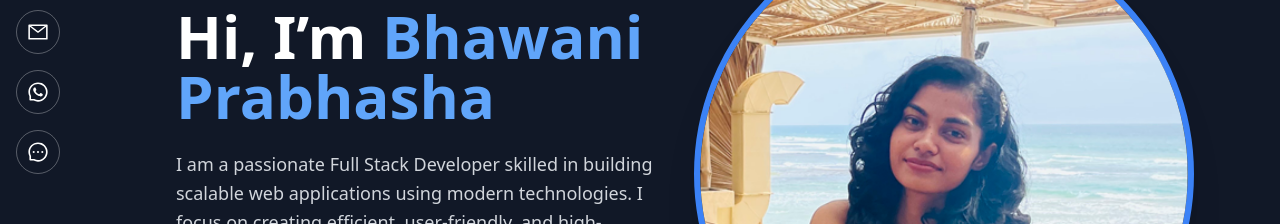
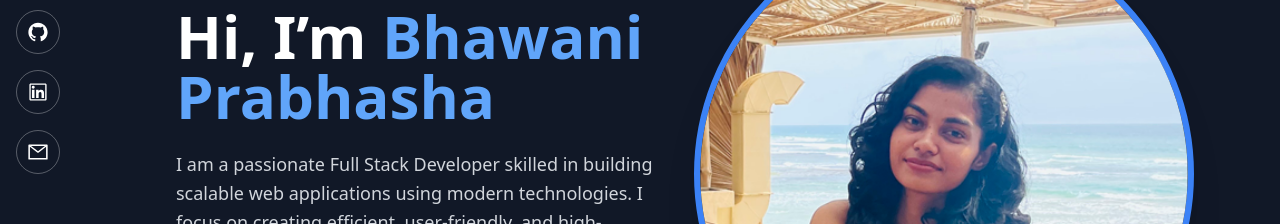
Before and after one commit to BhawaniPrabhasha/bhawani-prabhasha, a React (Vite) app: page / in a window 1280 px wide. Shown: the part 226-450 px from the top of the page. Built offline with nearby package versions, Linux system fonts and the light colour scheme.

Commit message:
update socialsidebar

```diff
--- a/src/components/SocialSidebar.jsx
+++ b/src/components/SocialSidebar.jsx
@@ -1,55 +1,42 @@
-
 import React from "react";
 import {
   AiOutlineGithub,
   AiOutlineLinkedin,
   AiOutlineMail,
-  AiOutlineWhatsApp,
-  AiOutlineMessage,
 } from "react-icons/ai";
 
 export default function SocialSidebar() {
   return (
     <div className="fixed left-4 top-1/2 -translate-y-1/2 z-50 hidden md:flex flex-col gap-4">
 
+      {/* GitHub */}
       <a
-        href="https://github.com/yourusername"
+        href="https://github.com/BhawaniPrabhasha"
         target="_blank"
+        rel="noopener noreferrer"
         className="social-icon"
       >
         <AiOutlineGithub />
       </a>
 
+      {/* LinkedIn */}
       <a
-        href="https://www.linkedin.com/in/yourprofile"
+        href="https://www.linkedin.com/in/bhawani-prabhasha/"
         target="_blank"
+        rel="noopener noreferrer"
         className="social-icon"
       >
         <AiOutlineLinkedin />
       </a>
 
+      {/* Email */}
       <a
-        href="mailto:yourmail@gmail.com"
+        href="mailto:bhawaniprabhasha001@gmail.com"
         className="social-icon"
       >
         <AiOutlineMail />
       </a>
 
-      <a
-        href="https://wa.me/947XXXXXXXX"
-        target="_blank"
-        className="social-icon"
-      >
-        <AiOutlineWhatsApp />
-      </a>
-
-      <a
-        href="#contact"
-        className="social-icon"
-      >
-        <AiOutlineMessage />
-      </a>
-
     </div>
   );
 }
```
